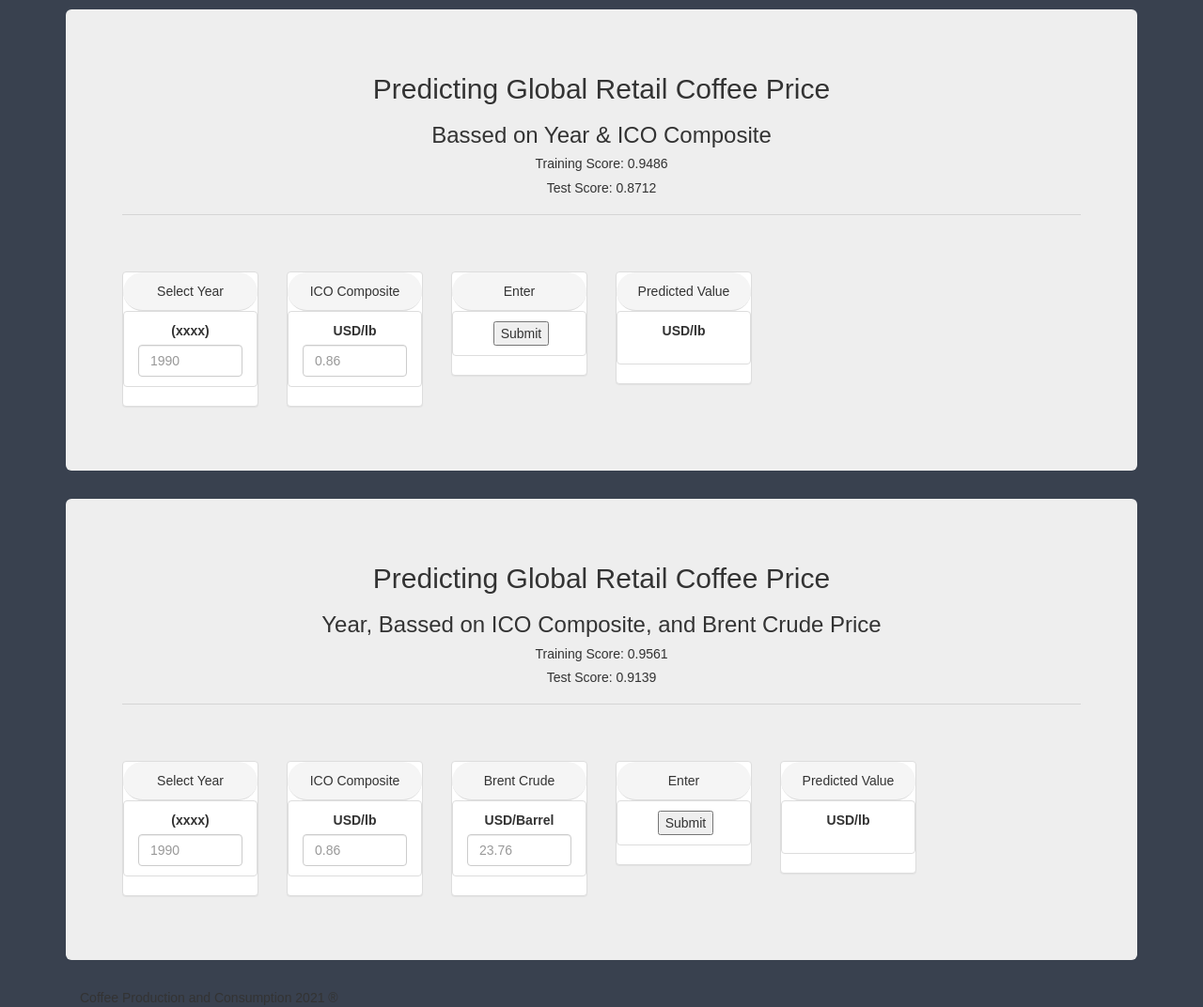
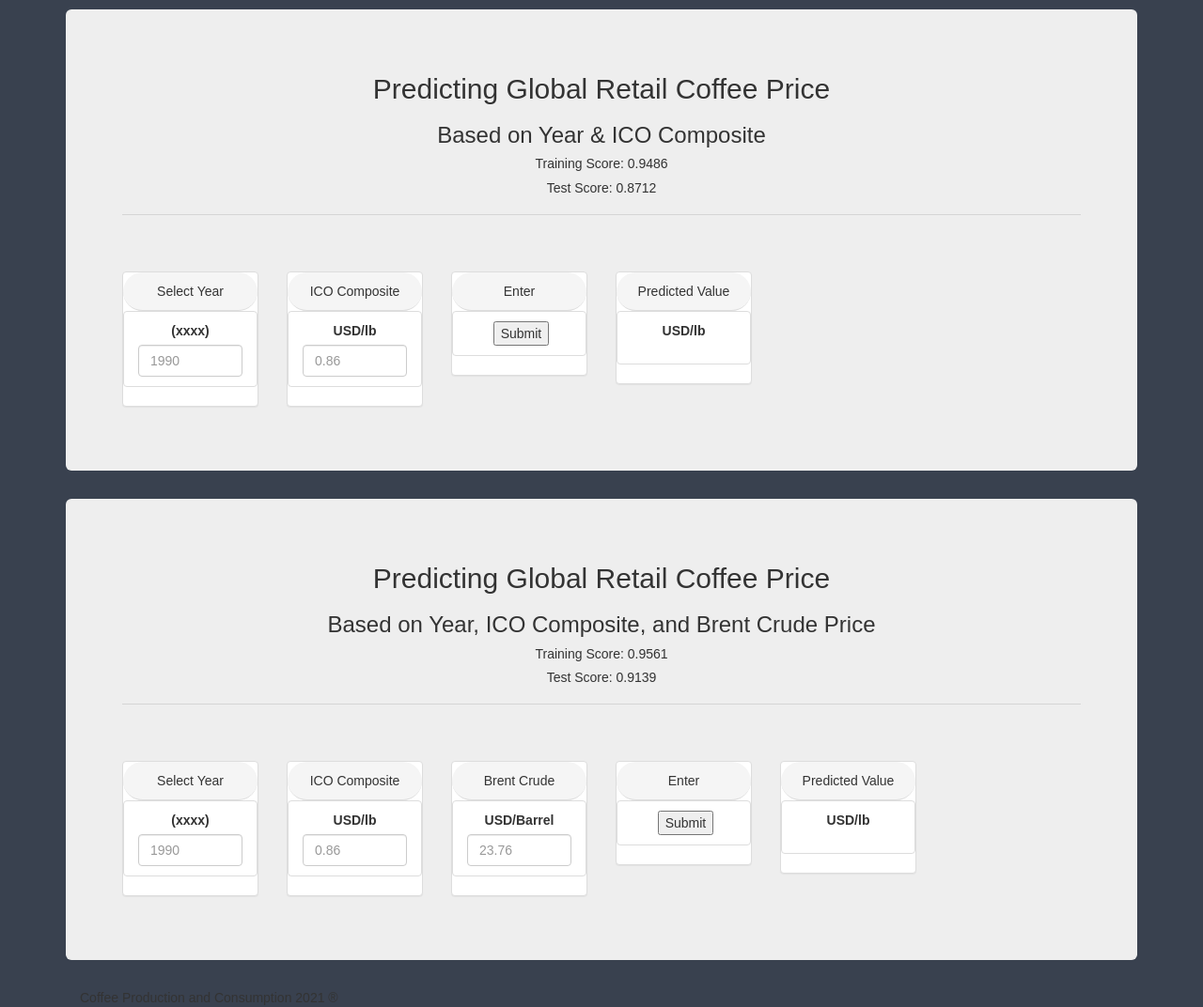
Before and after one commit to Preft/Butler-Project3-GroupG, a Python web app: template templates/index_maybe.html in a window 1280 px wide. Shown: the whole page at 94% size. Run offline with Jinja, Linux system fonts and the light colour scheme; the template is opened without the code that fills it, so the values that code supplies are empty; some libraries are stand-ins or nearby versions.

Commit message:
updates to index file for px predictor model

```diff
--- a/Paul_coffe/web_app/templates/index_maybe.html
+++ b/Paul_coffe/web_app/templates/index_maybe.html
@@ -19,7 +19,7 @@
         <div class="jumbotron text-center">
           <!-- Render data -->
           <h3>Predicting Global Retail Coffee Price</h3>
-          <h4>Based on Year & ICO Composite  </h4>
+          <h4> Based on Year & ICO Composite </h4>
           <h5>Training Score: 0.9486</h5>
           <h5>Test Score: 0.8712</h5>
           <hr>
--- a/templates/index_maybe.html
+++ b/templates/index_maybe.html
@@ -18,7 +18,7 @@
         <div class="jumbotron text-center">
           <!-- Render our data -->
           <h2>Predicting Global Retail Coffee Price</h2>
-          <h3>Bassed on Year & ICO Composite  </h3>
+          <h3>Based on Year & ICO Composite</h3>
           <h5>Training Score: 0.9486</h5>
           <h5>Test Score: 0.8712</h5>
           <hr>
@@ -113,7 +113,7 @@
       <div class="container"><!--Year begins-->
         <div class="jumbotron text-center">
           <h2>Predicting Global Retail Coffee Price</h2>
-          <h3>Year, Bassed on ICO Composite, and Brent Crude Price</h3>
+          <h3>Based on Year, ICO Composite, and Brent Crude Price</h3>
           <h5>Training Score: 0.9561</h5>
           <h5>Test Score: 0.9139</h5>
           <hr>
```
